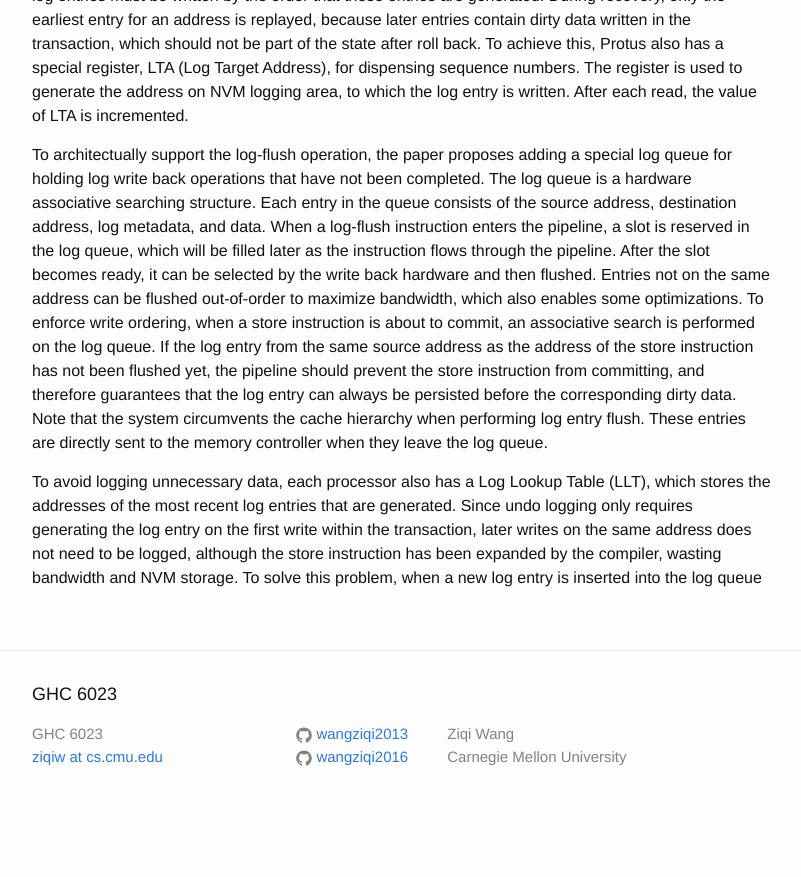
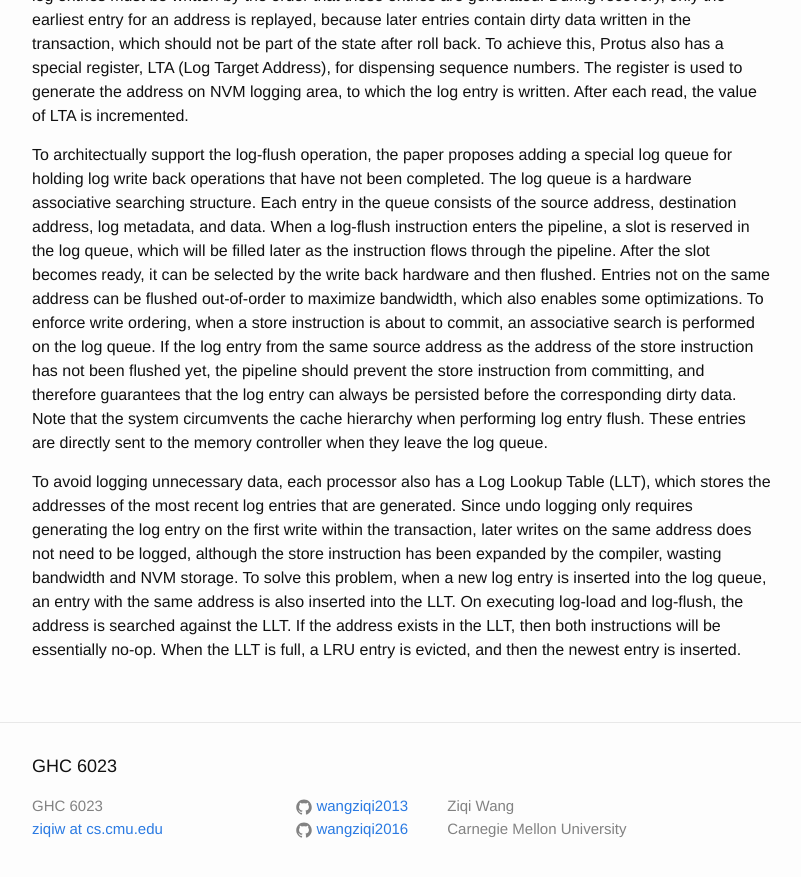
Before and after one commit to wangziqi2013/wangziqi2013.github.io, a Jekyll site: the page built from _posts/2019-03-16-proteus.markdown, in a window 1280 px wide and 900 px high, scrolled down 1891 px. Shown: the top 877 px of the window, without its empty margins (238-1039 px from the left). Built offline with Jekyll 4.4.1, drawn with Linux system fonts in a browser that asks for light colours; before the commit the page ends 2719 px from its top, so only the background shows below that.

Commit message:
Finish LLT

```diff
--- a/_posts/2019-03-16-proteus.markdown
+++ b/_posts/2019-03-16-proteus.markdown
@@ -83,4 +83,6 @@ To avoid logging unnecessary data, each processor also has a Log Lookup Table (L
 most recent log entries that are generated. Since undo logging only requires generating the log entry on the first
 write within the transaction, later writes on the same address does not need to be logged, although the store instruction
 has been expanded by the compiler, wasting bandwidth and NVM storage. To solve this problem, when a new log entry is inserted
-into the log queue
+into the log queue, an entry with the same address is also inserted into the LLT. On executing log-load and log-flush,
+the address is searched against the LLT. If the address exists in the LLT, then both instructions will be essentially no-op.
+When the LLT is full, a LRU entry is evicted, and then the newest entry is inserted.
```
